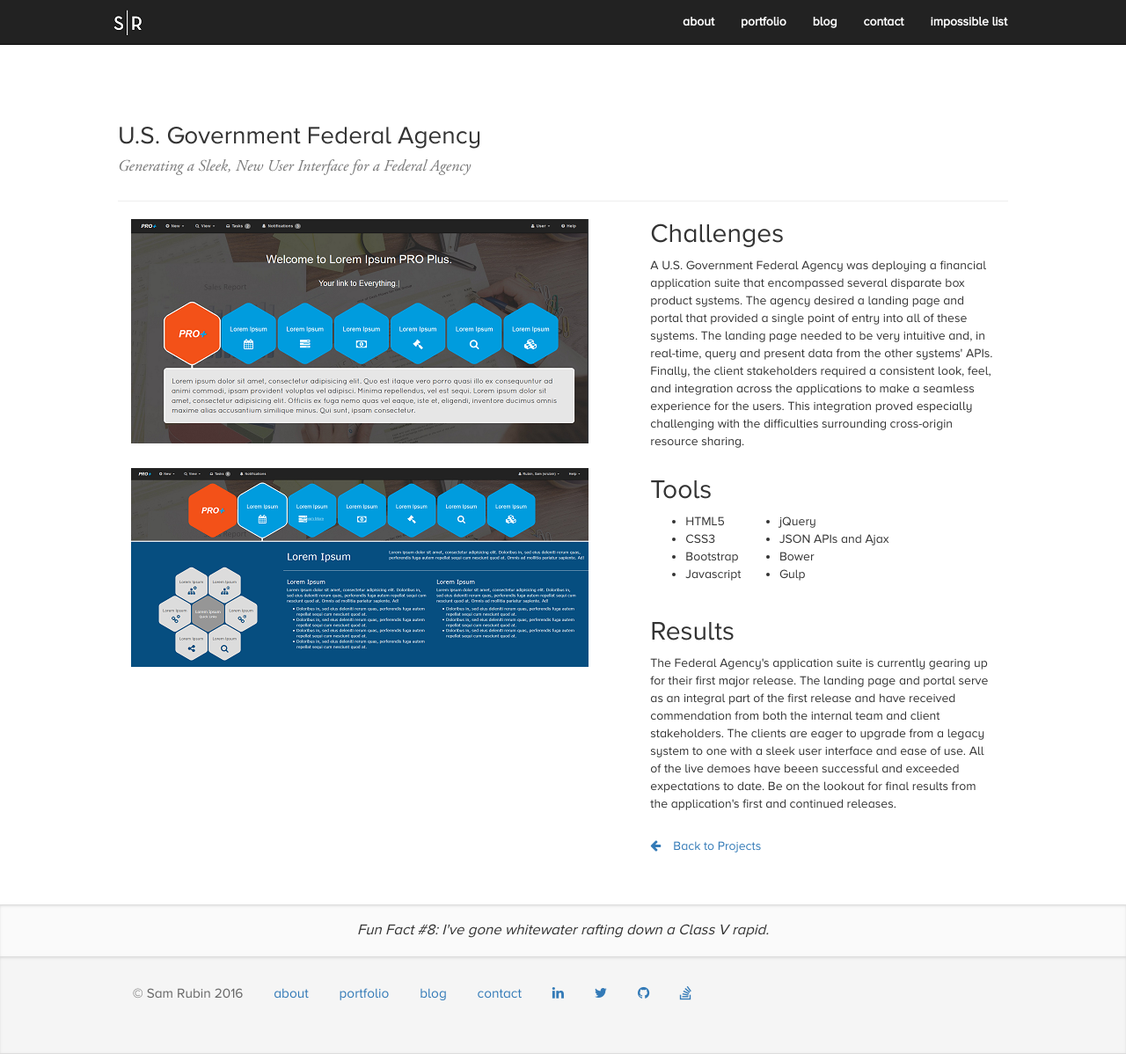
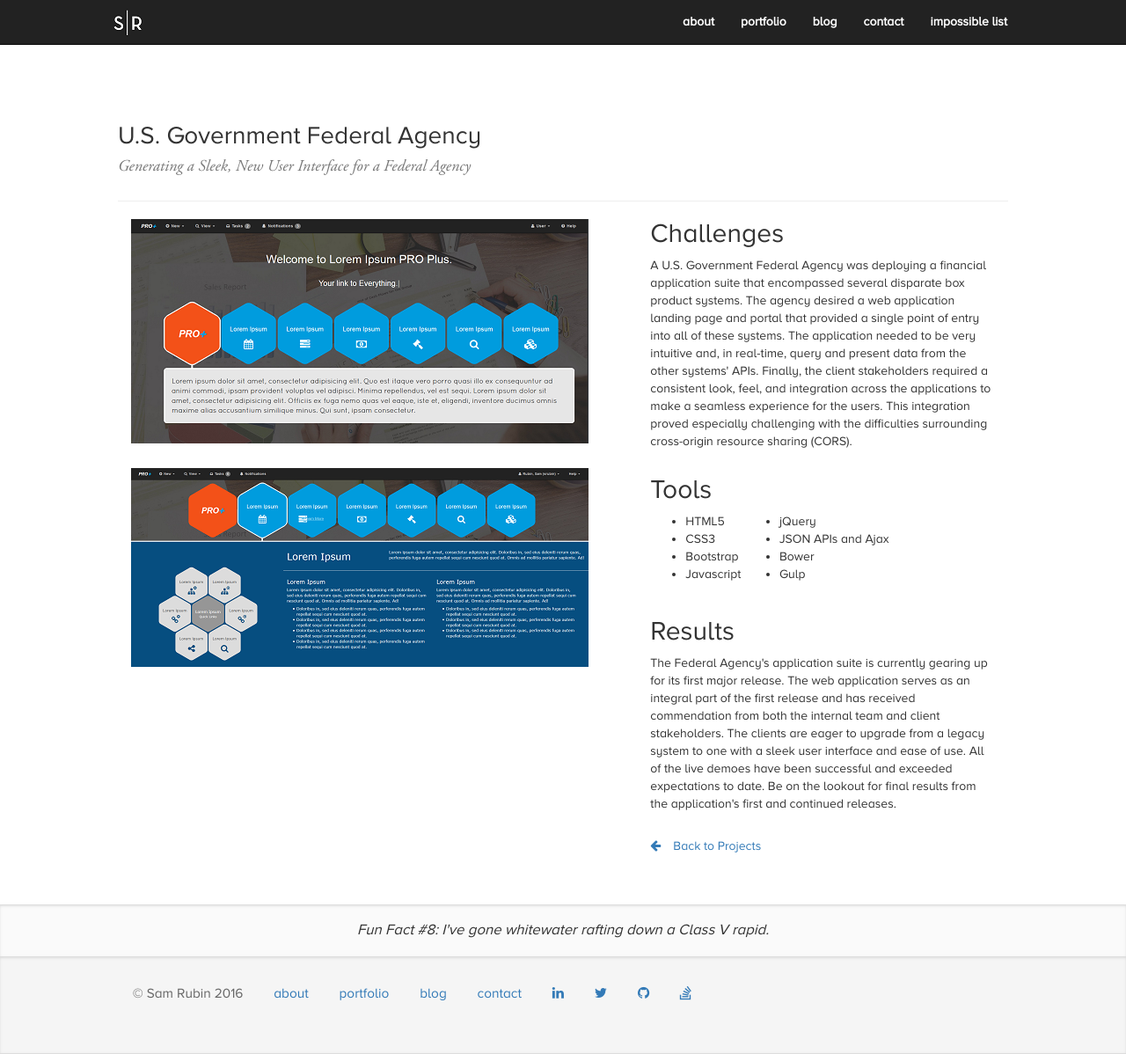
Before and after one commit to smrubin/smrubin.github.io, a Jekyll site: the page built from _projects/federal-agency.md, in a window 1280 px wide. Shown: the whole page at 88% size. Built offline with Jekyll 4.4.1, drawn with Linux system fonts in a browser that asks for light colours; nearby versions of some CDN libraries.

```diff
--- a/_projects/federal-agency.md
+++ b/_projects/federal-agency.md
@@ -5,14 +5,14 @@ timeline: September, 2015 - March, 2016
 mainImg: pro-main.png
 altImg: pro-alt.png
 tools: Javascript, jQuery, Bootstrap, Gulp
-description: A U.S. Government Federal Agency was in need of a landing page and portal to bring together disparate systems. They required a solution that was sleek and consistent across all systems, and that integrated all user actions into a single, manageable landing page. Check out how my solution brought together these different systems under one roof and created a modern and intuitive, front-facing application for agency stakeholders.
-keywords: "sam, rubin, developer, web, designer, development, design, government, federal, agency, us, user, interface"
+description: A U.S. Government Federal Agency was in need of a web application landing page and portal to bring together disparate systems. They required a solution that was sleek and consistent across all systems, and that integrated all user actions into a single, manageable landing page. Check out how my solution brought together these different systems under one roof and created a modern and intuitive, front-facing application for agency stakeholders.
+keywords: "sam, rubin, developer, web, designer, application, development, design, government, federal, agency, us, user, interface"
 featured: true
 ---
 
 <div class="mar-bottom">
 <h2 class="article-title">Challenges</h2>
-A U.S. Government Federal Agency was deploying a financial application suite that encompassed several disparate box product systems. The agency desired a landing page and portal that provided a single point of entry into all of these systems. The landing page needed to be very intuitive and, in real-time, query and present data from the other systems' APIs. Finally, the client stakeholders required a consistent look, feel, and integration across the applications to make a seamless experience for the users. This integration proved especially challenging with the difficulties surrounding cross-origin resource sharing.
+A U.S. Government Federal Agency was deploying a financial application suite that encompassed several disparate box product systems. The agency desired a web application landing page and portal that provided a single point of entry into all of these systems. The application needed to be very intuitive and, in real-time, query and present data from the other systems' APIs. Finally, the client stakeholders required a consistent look, feel, and integration across the applications to make a seamless experience for the users. This integration proved especially challenging with the difficulties surrounding cross-origin resource sharing (CORS).
 </div>
 <div id="tools" class="mar-bottom">
 <h2>Tools</h2>
@@ -31,5 +31,5 @@ A U.S. Government Federal Agency was deploying a financial application suite tha
 </div>
 <div class="mar-bottom">
 <h2>Results</h2>
-The Federal Agency's application suite is currently gearing up for their first major release. The landing page and portal serve as an integral part of the first release and have received commendation from both the internal team and client stakeholders. The clients are eager to upgrade from a legacy system to one with a sleek user interface and ease of use. All of the live demoes have beeen successful and exceeded expectations to date. Be on the lookout for final results from the application's first and continued releases.
+The Federal Agency's application suite is currently gearing up for its first major release. The web application serves as an integral part of the first release and has received commendation from both the internal team and client stakeholders. The clients are eager to upgrade from a legacy system to one with a sleek user interface and ease of use. All of the live demoes have been successful and exceeded expectations to date. Be on the lookout for final results from the application's first and continued releases.
 </div>
```
Also changed, not shown: _posts/2016-03-16-web-development-tools-i-wish-i-had-known-from-the-start-part-1.md (+3 -3 lines), _posts/2016-04-03-web-development-tools-i-wish-i-had-known-from-the-start-part-2.md (+1 -1 lines), _posts/2016-04-11-all-gold-everything-web-dev-edition.md (+1 -1 lines), _projects/jquery-honeycombs.md (+1 -1 lines).
